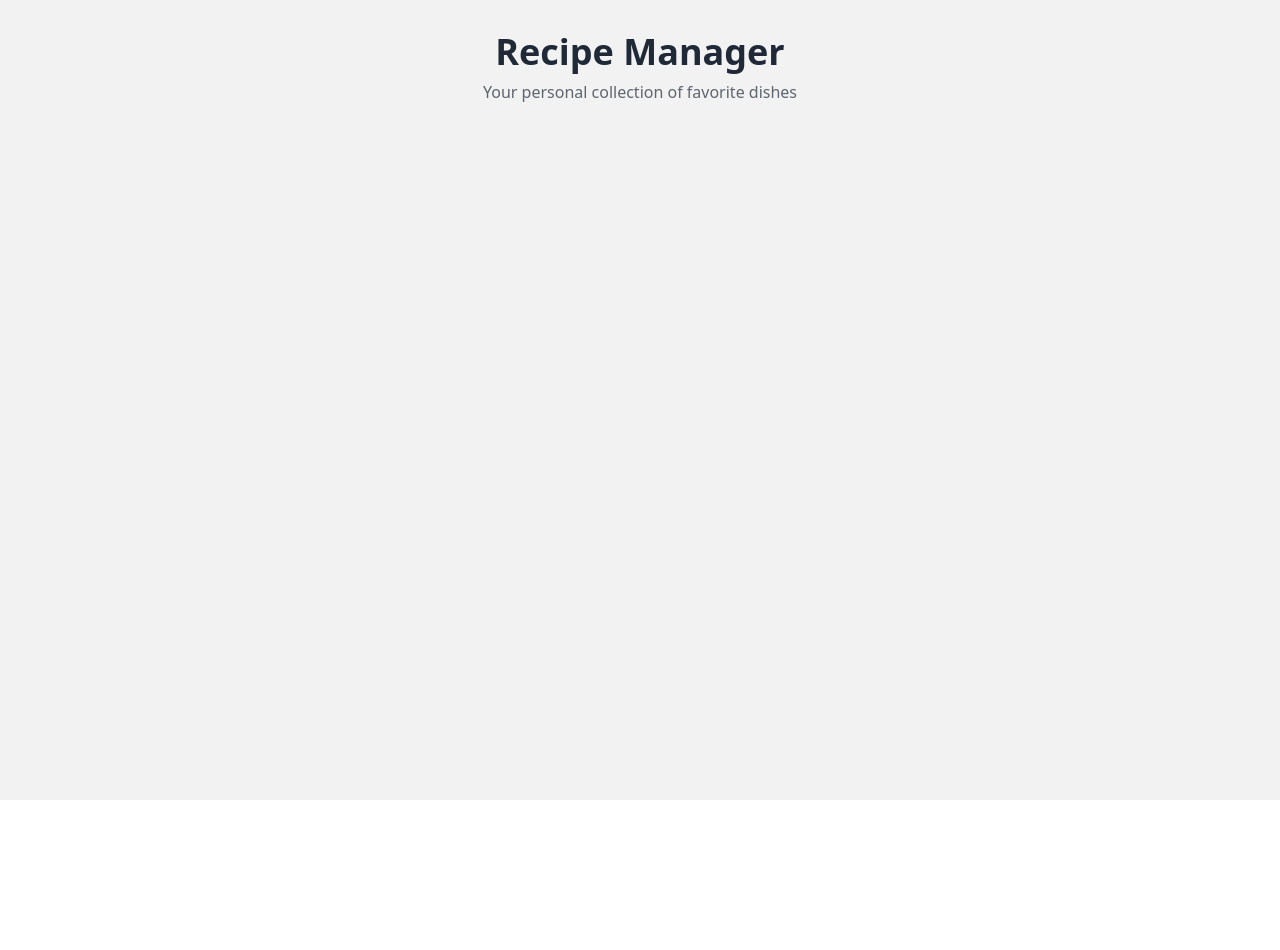
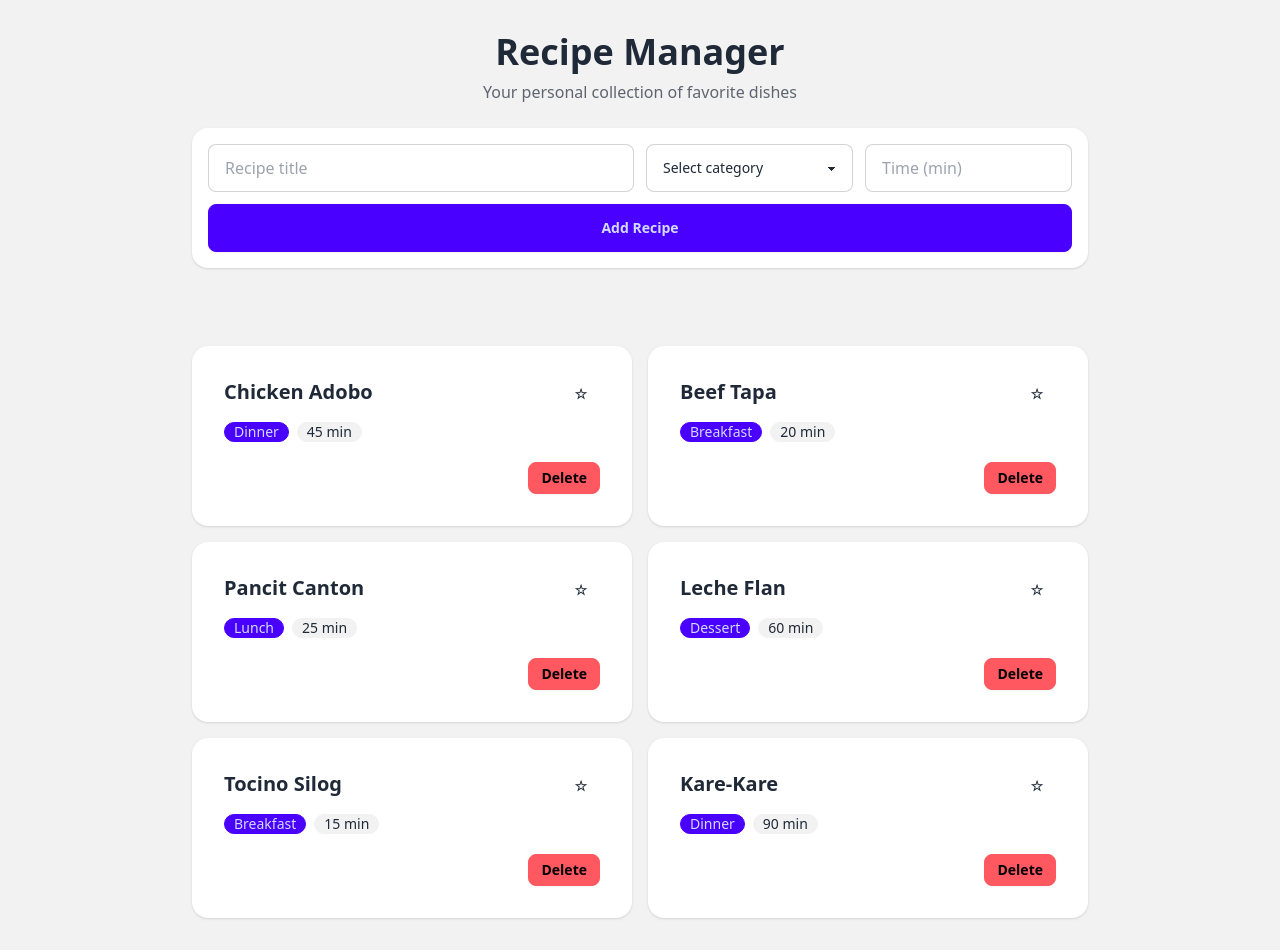
Before and after one commit to JeffKaneki/recipe-manager, a React (Vite) app: page / in a window 1280 px wide. Before the commit the page ends 800 px from the top, so only its background shows below. Built offline with nearby package versions, Linux system fonts and the light colour scheme.

Commit message:
Small changes on RecipeCard and Added few codes in App.jsx

```diff
--- a/src/App.jsx
+++ b/src/App.jsx
@@ -17,10 +17,16 @@ const STARTER_RECIPES = [
 export default function App() {
   // TODO 1: create the `recipes` state using STARTER_RECIPES as the initial value.
   //         Later, wrap it in the lazy initializer that reads from localStorage.
-  const [recipes, setRecipes] = useState(STARTER_RECIPES);
+  const [recipes, setRecipes] = useState(() => {
+    const savedRecipes = localStorage.getItem("recipes");
+    return savedRecipes ? JSON.parse(savedRecipes) : STARTER_RECIPES;
+  });
 
   // TODO 2: create the `filter` state, starting as "All".
   //         Later, wrap it in the lazy initializer that reads from localStorage.
+  const [filter, setFilter] = useState(() => {
+    return localStorage.getItem("filter") || "All";
+  });
 
   // TODO 3: add useEffect to persist `recipes` to localStorage whenever it changes.
 
@@ -31,6 +37,32 @@ export default function App() {
 
   // TODO 6: write handleAdd(recipe) — adds a new recipe with a unique id (Date.now()).
   //         Use the spread operator, NOT .push().
+  const handleAdd = (recipe) => {
+  setRecipes((currentRecipes) => [
+    ...currentRecipes,
+    {
+      ...recipe,
+      id: Date.now(),
+      favorite: false,
+    },
+  ]);
+};
+
+const handleToggleFavorite = (id) => {
+  setRecipes((currentRecipes) =>
+    currentRecipes.map((recipe) =>
+      recipe.id === id
+        ? { ...recipe, favorite: !recipe.favorite }
+        : recipe
+    )
+  );
+};
+
+const handleDelete = (id) => {
+  setRecipes((currentRecipes) =>
+    currentRecipes.filter((recipe) => recipe.id !== id)
+  );
+};
 
   // TODO 7: write handleToggleFavorite(id) — flips the `favorite` field of the matching recipe.
   //         Use .map() and spread; do NOT mutate the object directly.
@@ -40,6 +72,12 @@ export default function App() {
 
   // TODO 9: derive `visibleRecipes` in render — if filter === "All" show all,
   //         otherwise filter by category. Do NOT store this in state.
+  const visibleRecipes =
+    filter === "All"
+      ? recipes
+      : recipes.filter((recipe) => recipe.category === filter);
+
+  const favoriteCount = recipes.filter((recipe) => recipe.favorite).length;
 
   return (
     <div className="min-h-screen bg-base-200 py-8 px-4">
@@ -52,6 +90,20 @@ export default function App() {
         </header>
 
         {/* TODO: render <RecipeForm onAdd={handleAdd} /> */}
+        <RecipeForm onAdd={handleAdd} />
+
+        <SummaryBar total={recipes.length} favorites={favoriteCount} />
+
+        <CategoryFilter
+          activeFilter={filter}
+          onFilterChange={setFilter}
+        />
+
+        <RecipeList
+          recipes={visibleRecipes}
+          onToggleFavorite={handleToggleFavorite}
+          onDelete={handleDelete}
+        />
 
         {/* TODO: render <SummaryBar total={...} favorites={...} /> */}
 
--- a/src/components/RecipeCard.jsx
+++ b/src/components/RecipeCard.jsx
@@ -1,5 +1,6 @@
 export default function RecipeCard({ recipe, onToggleFavorite, onDelete }) {
   // TODO: destructure id, title, category, time, favorite from recipe.
+  const { id, title, category, time, favorite } = recipe;
 
   return (
     <div className="card bg-base-100 shadow">
```
